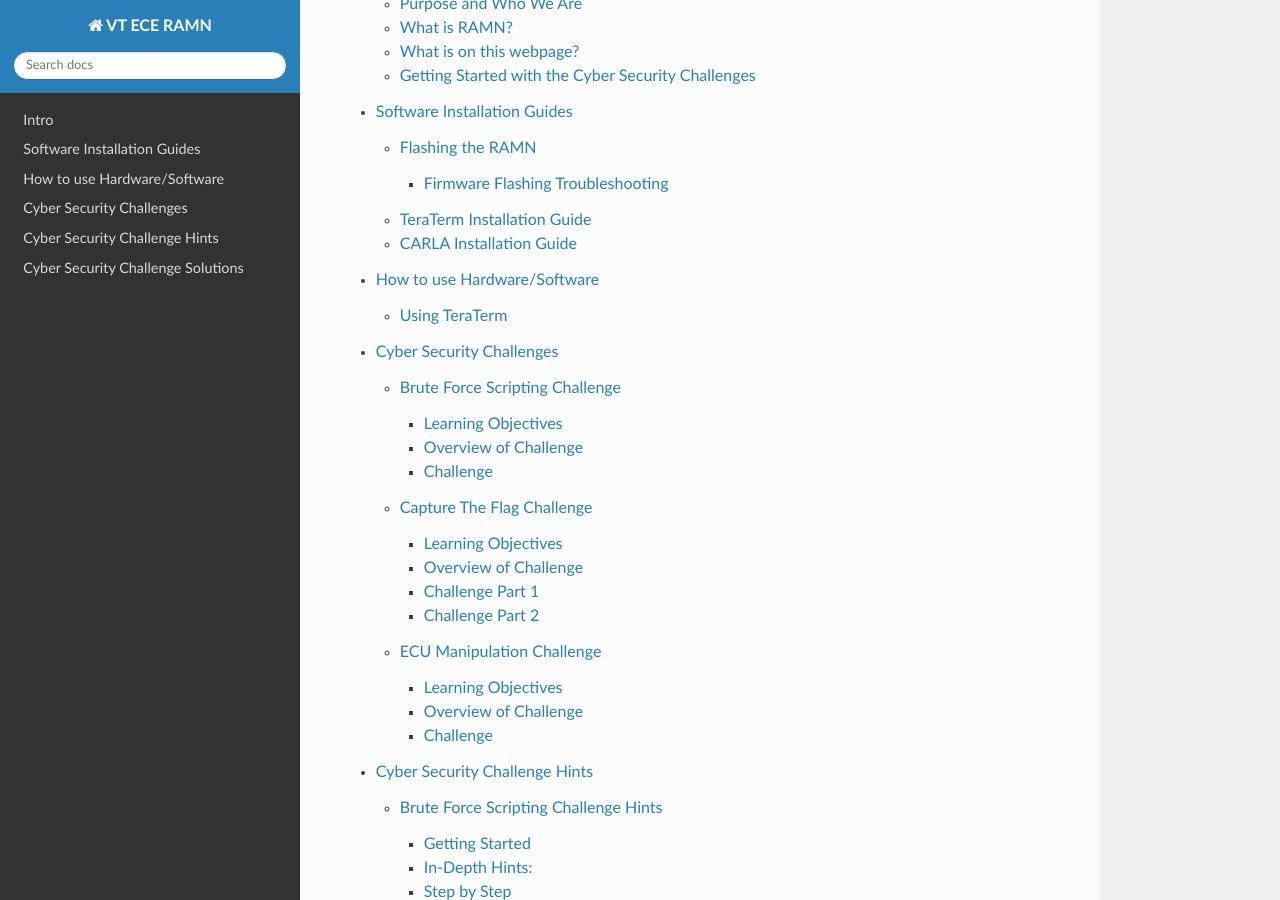
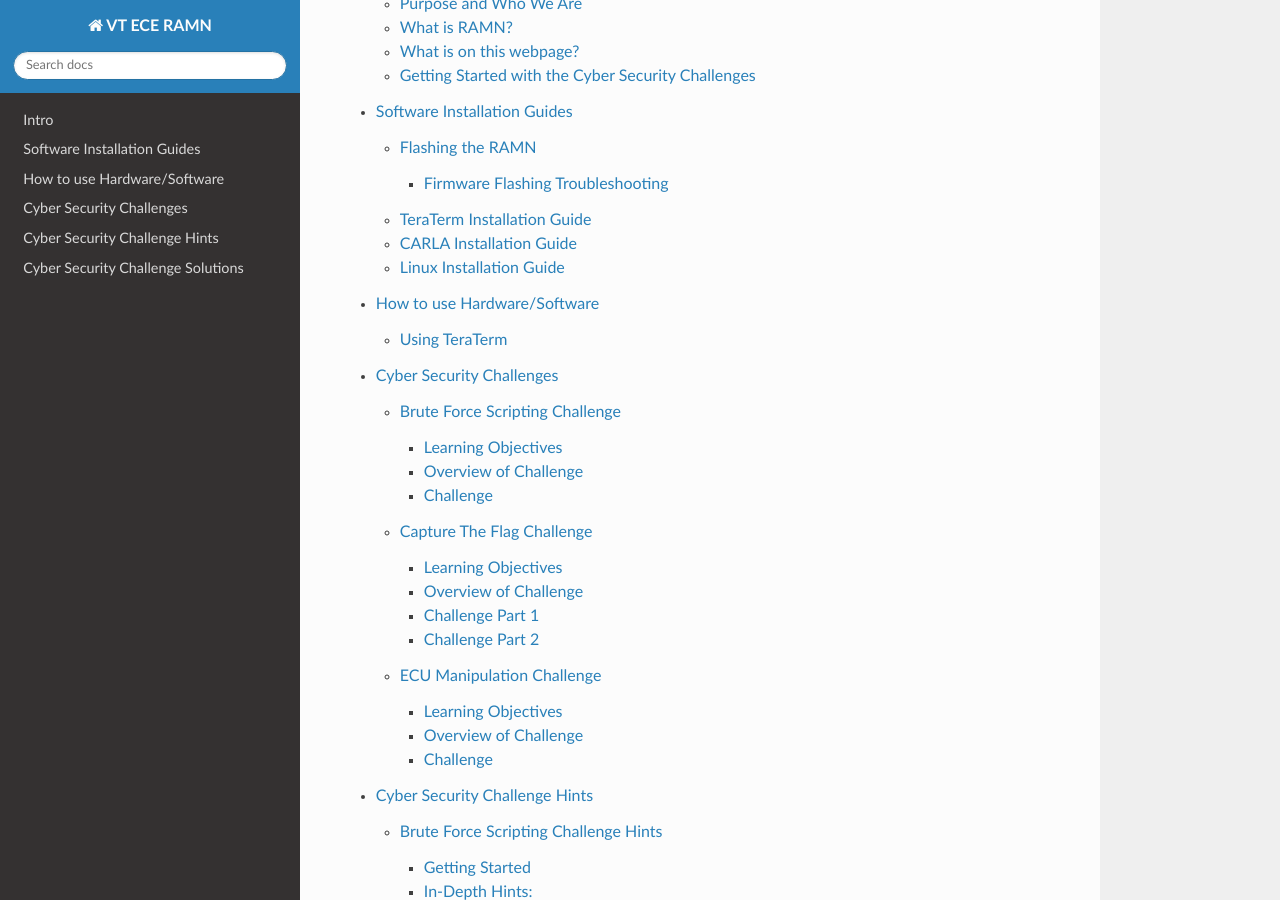
Before and after one commit to JonasvonStein/F25-04-Drive-Secure-Teaching-Automotive-Cybersecurity-with-RAMN, a Sphinx documentation site: the page built from docs/index.rst, in a window 1280 px wide and 900 px high, scrolled down 782 px. Built offline with Sphinx 7.4.7 and the Read the Docs theme 3.1.0, drawn with Linux system fonts in a browser that asks for light colours; pages that are not in the unit, such as notebooks, are missing from menus.

Commit message:
Update softwareInstallation.rst

```diff
--- a/docs/softwareInstallation.rst
+++ b/docs/softwareInstallation.rst
@@ -11,4 +11,4 @@ This section details how do download the necessary software.
   softwareInsallation/flashingRAMN
   softwareInsallation/TeraTerm
   softwareInsallation/CARLA
-  softwareInsallation/linux
+  softwareInsallation/Linux
```
